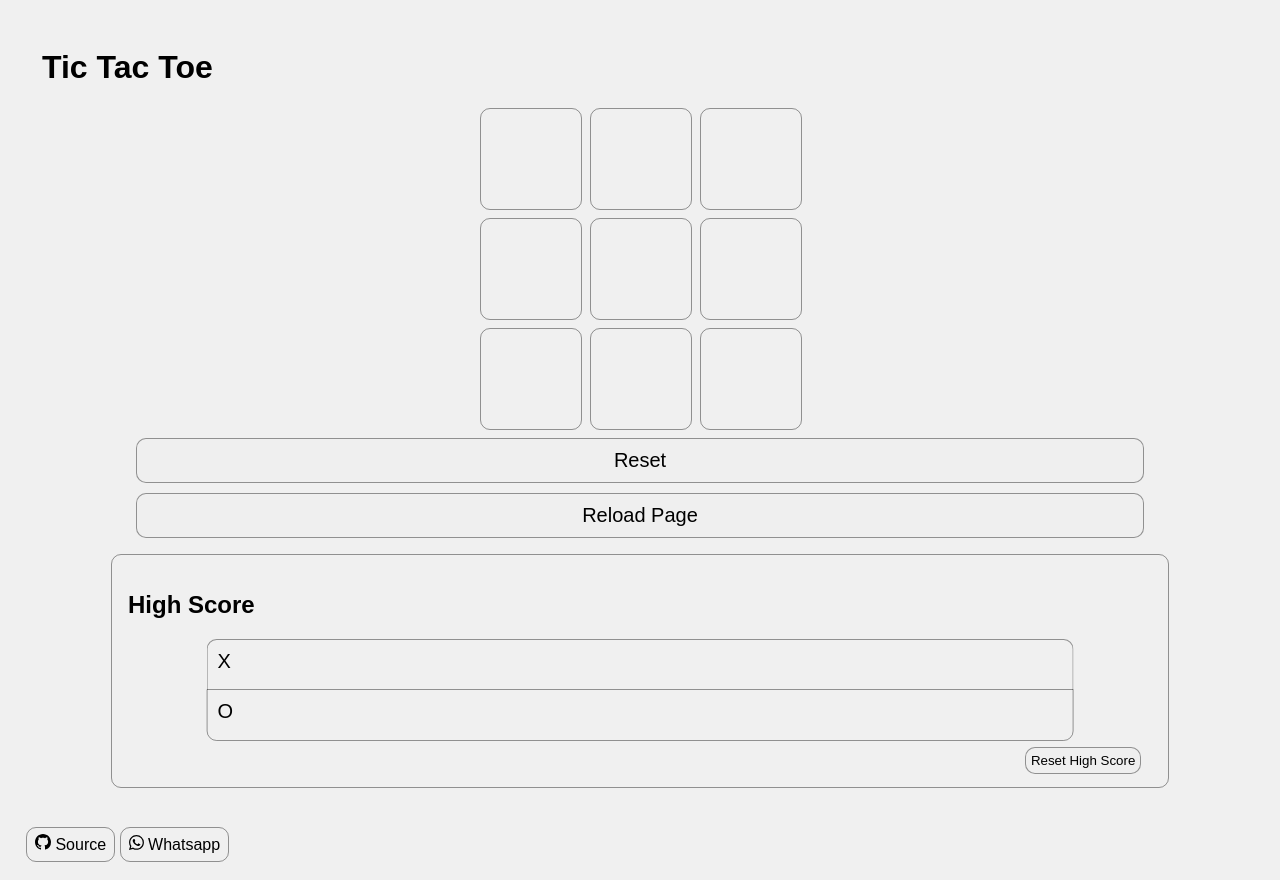
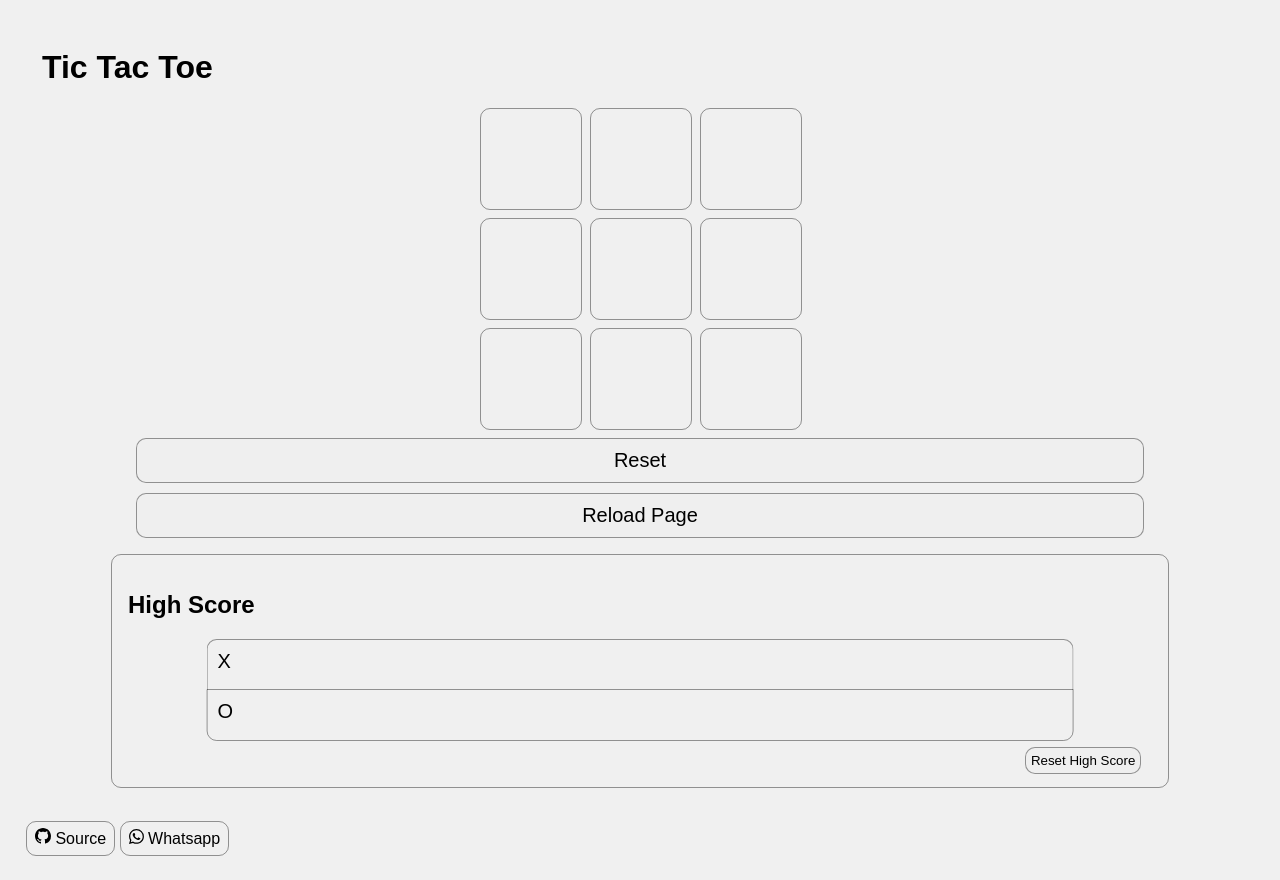
Before and after one commit to mininxd/tictactoe, a plain HTML site: page index.html in a window 1280 px wide. Both pictures are taken after a click on the button "Play". Drawn offline with Linux system fonts and the light colour scheme.

Commit message:
Add files via upload

```diff
--- a/style.css
+++ b/style.css
@@ -162,9 +162,9 @@ body {
 .socmedContainer {
   position:absolute;
   bottom: 0;
-  transform: translateY(70px);
+  transform: translateY(80px);
   margin-left: 1em;
-  padding-bottom: 1em;
+  padding-bottom: 2em;
 }
 .btn {
   border: 1px solid #00000066;
```
